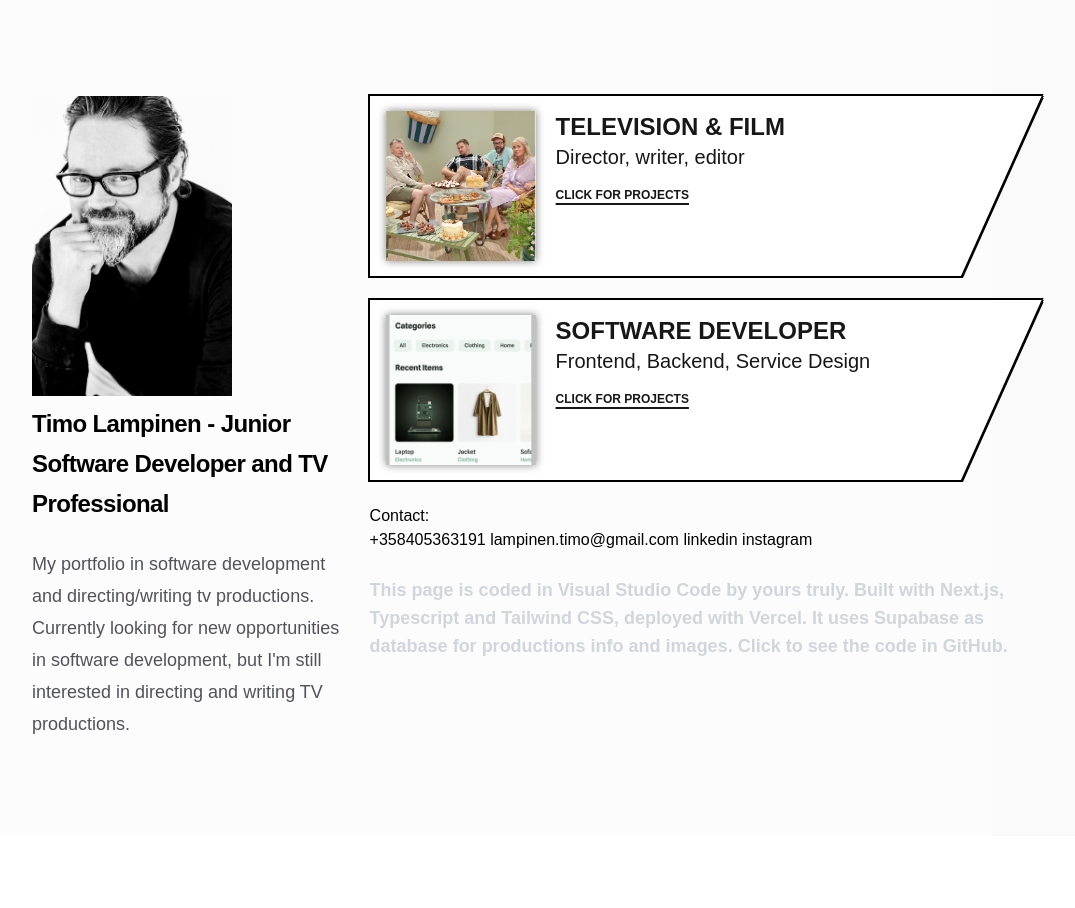
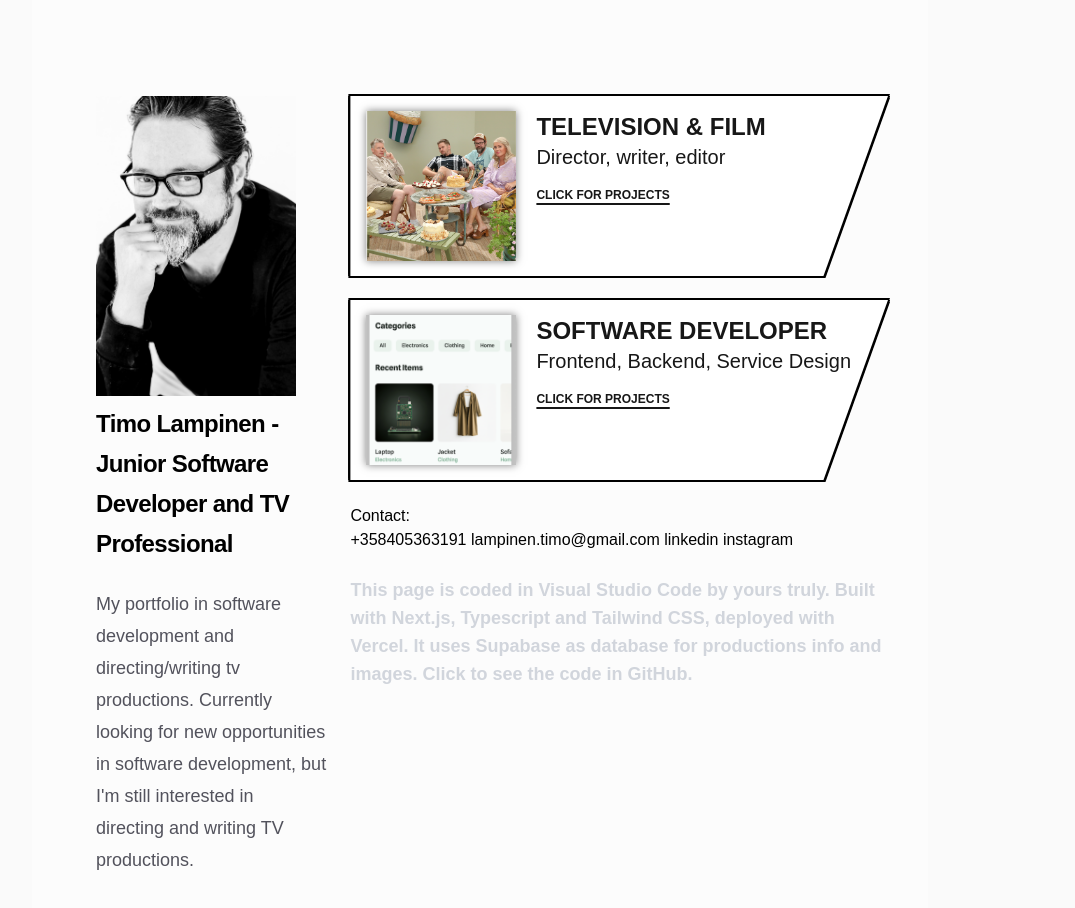
Before and after one commit to Hirvilampi/timo-portfolio, a Next.js app: page / in a window 1280 px wide. Shown: the top 908 px of the page, without its empty margins (160-1235 px from the left). Before the commit the page ends 836 px from the top, so only its background shows below. Built offline with nearby package versions, Linux system fonts and the light colour scheme.

Commit message:
updated visuals

```diff
--- a/app/it/page.module.css
+++ b/app/it/page.module.css
@@ -70,6 +70,7 @@
     .slideshowPlaceholder {
   width: 50px;
   height: 50px;
+  top: 200px;
   background: #eee;
   flex-shrink: 0;
 }
--- a/app/page.tsx
+++ b/app/page.tsx
@@ -10,9 +10,9 @@ export default function Home() {
   return (
     <>
       <div className="flex min-h-screen items-start justify-center bg-zinc-50 font-sans dark:bg-black">
-        <main className="flex w-full max-w-5xl flex-col items-center py-24 px-16 bg-[rgb(252,252,252)] dark:bg-black sm:items-start ">
+        <main className="flex w-full max-w-4xl flex-col items-center py-24 px-16 bg-[rgb(252,252,252)] dark:bg-black sm:items-start ">
           <OnMouseOver>
-            <div className="flex grid w-full max-w-4xl gap-6 sm:grid-cols-[35%_75%]">
+            <div className="flex grid w-full max-w-4xl gap-6 sm:grid-cols-[30%_70%]">
               <section className="">
                 <Image
                   src="/timo_logo.png"
```
